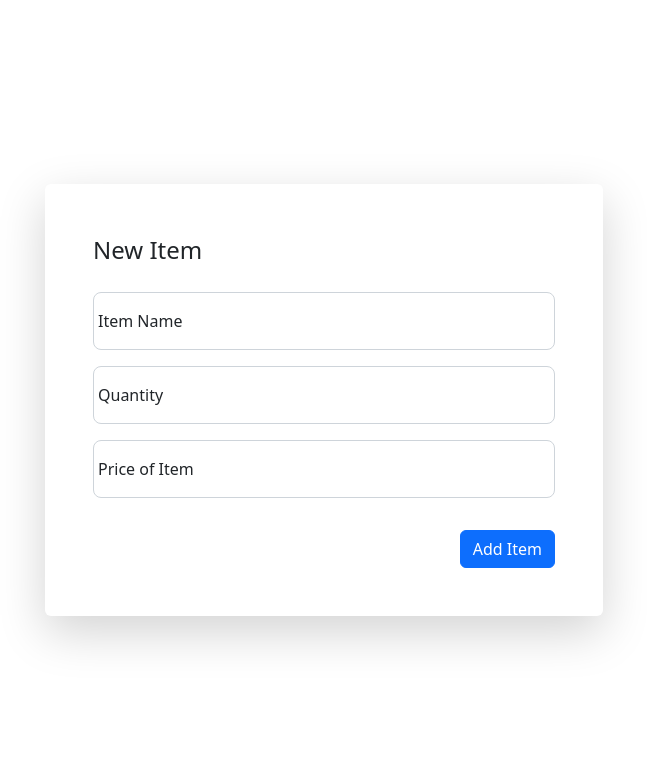
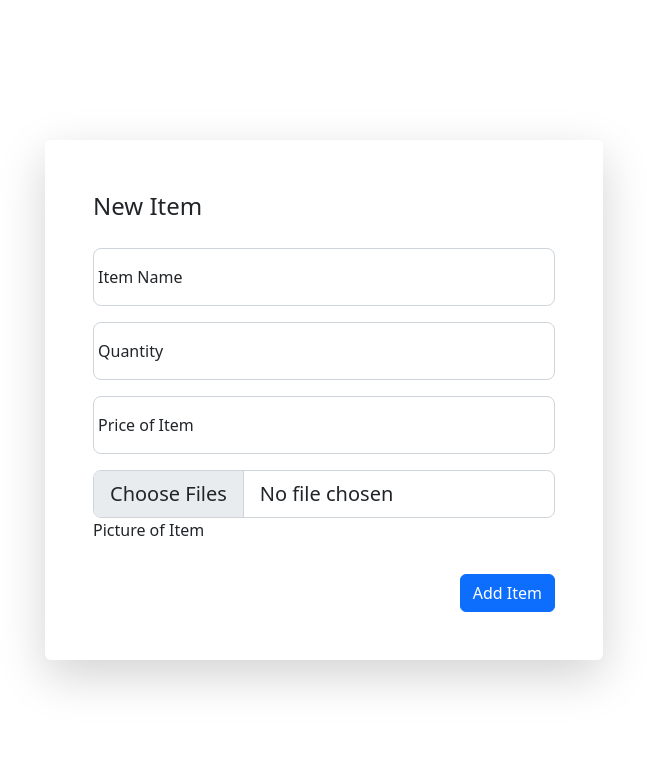
Before and after one commit to BurpBurp/AppDevProj, a Flask app: page /ManageInventory/AddItem in a window 1280 px wide. Shown: the part 108-890 px from the top of the page, without its empty margins (316-963 px from the left). Run offline with Flask 3, Linux system fonts and the light colour scheme; a user stored in the database is signed in; some libraries are stand-ins or nearby versions.

Commit message:
Added MultipleFileUpload

```diff
--- a/forms/AddItemForm.py
+++ b/forms/AddItemForm.py
@@ -1,13 +1,15 @@
 from flask_wtf import FlaskForm
+from werkzeug.datastructures import FileStorage
 from wtforms import StringField, PasswordField, EmailField, SubmitField, SelectField, IntegerField, DecimalField, MultipleFileField
-from wtforms.validators import DataRequired, Email, EqualTo, NumberRange
+from wtforms.validators import DataRequired, Email, EqualTo, NumberRange, StopValidation
+from forms.CustomValidators import MultiFileAllowed
 from flask_wtf.file import FileRequired, FileAllowed
 
 class AddItemForm(FlaskForm):
     name = StringField("Item Name",validators=[DataRequired()])
     quantity = IntegerField("Quantity",validators=[DataRequired(), NumberRange(min=0, message="Quantity cannot be less than 0")])
     price = DecimalField("Price of Item",places=2, validators=[DataRequired(), NumberRange(min=0, message="Rich man FOC?")])
-    image = MultipleFileField("Picture of Item", validators=[FileRequired(), FileAllowed(['jpg', 'png', 'jpeg'])])
+    image = MultipleFileField("Picture of Item", validators=[MultiFileAllowed(["jpg","png","jpeg"],message=".jpg, .png or .jpeg File Required")])
     category = StringField("Type of Item")
     submit = SubmitField("Add Item")
 
--- a/routes/InventoryManagement.py
+++ b/routes/InventoryManagement.py
@@ -1,6 +1,9 @@
 from flask import Blueprint, session, render_template, request, redirect, url_for
 from database_models.UserDBModel import *
 from database_models.CartDBModel import *
+from werkzeug.utils import secure_filename
+import secrets
+import os
 from forms.AddItemForm import *
 import flask_login
 import helper_functions
@@ -21,10 +24,27 @@ def ManageInventory():
 def AddInventory():
     form = AddItemForm()
     if request.method == "POST":
+        # for file in form.image.data:
+        #     print(file)
+        #     file_name = f"{secrets.token_urlsafe(8)}{os.path.splitext(secure_filename(file.filename))[1]}"
+        #     print(file_name)
+        #     path = os.path.join("static", "items", file_name)
+        #     print(path)
+        #     file.save(path)
+
         if form.validate_on_submit():
-            item = Item(name=form.name.data,price=form.price.data,quantity=form.quantity.data)
+            files_filenames = []
+            for file in form.image.data:
+                file_name = f"{secrets.token_urlsafe(8)}{os.path.splitext(secure_filename(file.filename))[1]}"
+                files_filenames.append(file_name)
+                path = os.path.join("static", "profiles", file_name)
+                file.save(path)
+
+
+            item = Item(name=form.name.data,price=form.price.data,quantity=form.quantity.data,images=files_filenames)
             db.session.add(item)
             db.session.commit()
+            print(item.images)
             return redirect(url_for("InventoryManagement.ManageInventory"))
     return render_template("inventory/ItemForm.html", form = form)
 
--- a/templates/inventory/ItemForm.html
+++ b/templates/inventory/ItemForm.html
@@ -9,7 +9,7 @@
 <div class="container justify-content-center min-vh-100 d-flex align-items-center">
     <div class="container w-auto">
         <div class="row justify-content-center">
-            <form action="#" method="post" class="col-md-6 shadow-lg rounded p-5" novalidate>
+            <form action="#" method="post" class="col-md-6 shadow-lg rounded p-5" enctype="multipart/form-data" novalidate>
                 {{ form.hidden_tag() }}
                 <fieldset class="form-group row g-3">
                     <legend>New Item</legend>
@@ -54,6 +54,19 @@
                         {% endif %}
                         {{ form.price.label }}
                     </div>
+                    <div class="col-md-12">
+                        {% if form.image.errors %}
+                            {{ form.image(class="form-control form-control-lg is-invalid",placeholder="a") }}
+                            <div class="invalid-feedback">
+                                {% for error in form.image.errors %}
+                                    <span>{{ error }}</span>
+                                {% endfor %}
+                            </div>
+                        {% else %}
+                            {{ form.image(class="form-control form-control-lg",placeholder="a") }}
+                        {% endif %}
+                        {{ form.image.label }}
+                    </div>
                 </fieldset>
 
                 <fieldset class="row mt-3 justify-content-end g-3">
```
Also changed, not shown: forms/CustomValidators.py (added, +36 -0 lines).
